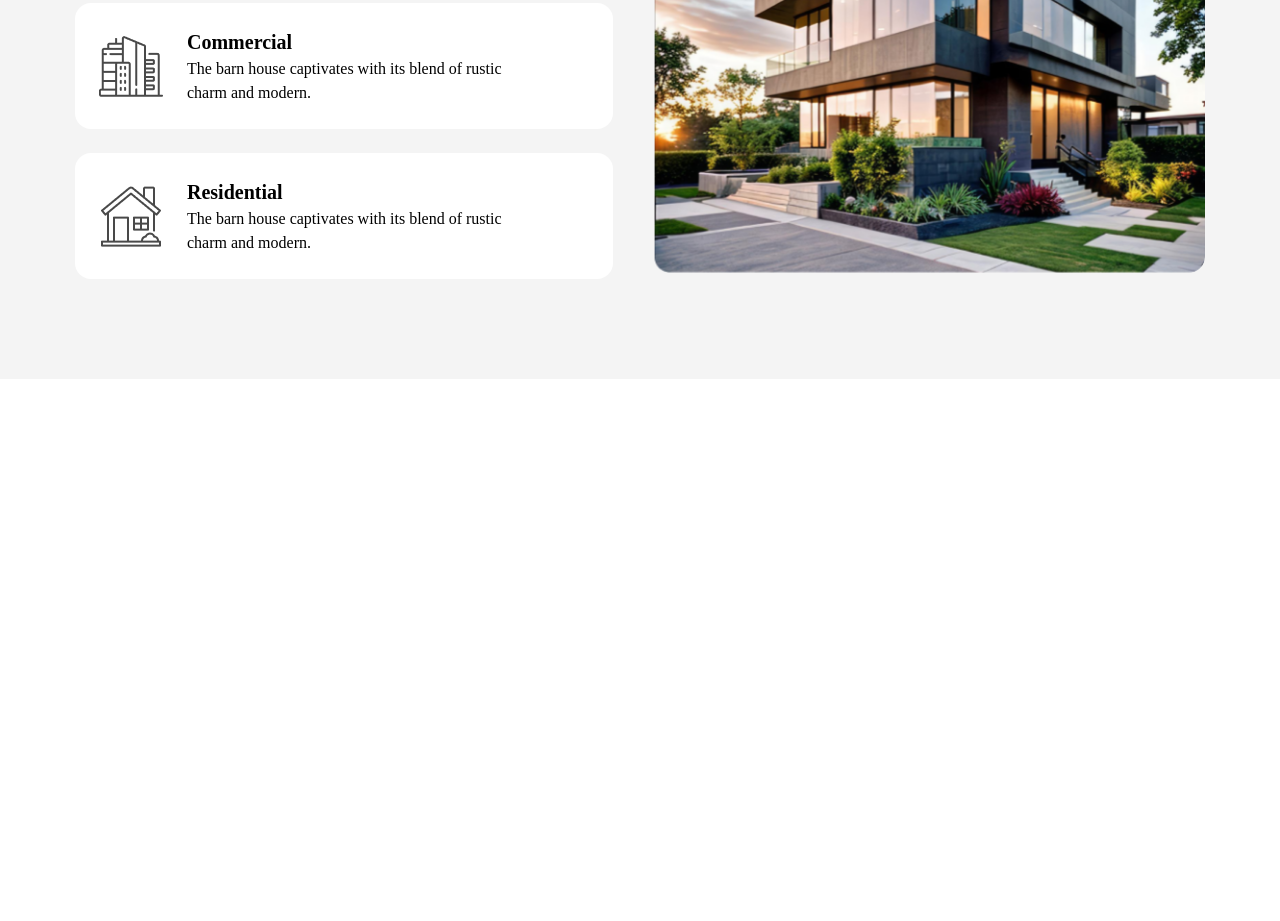
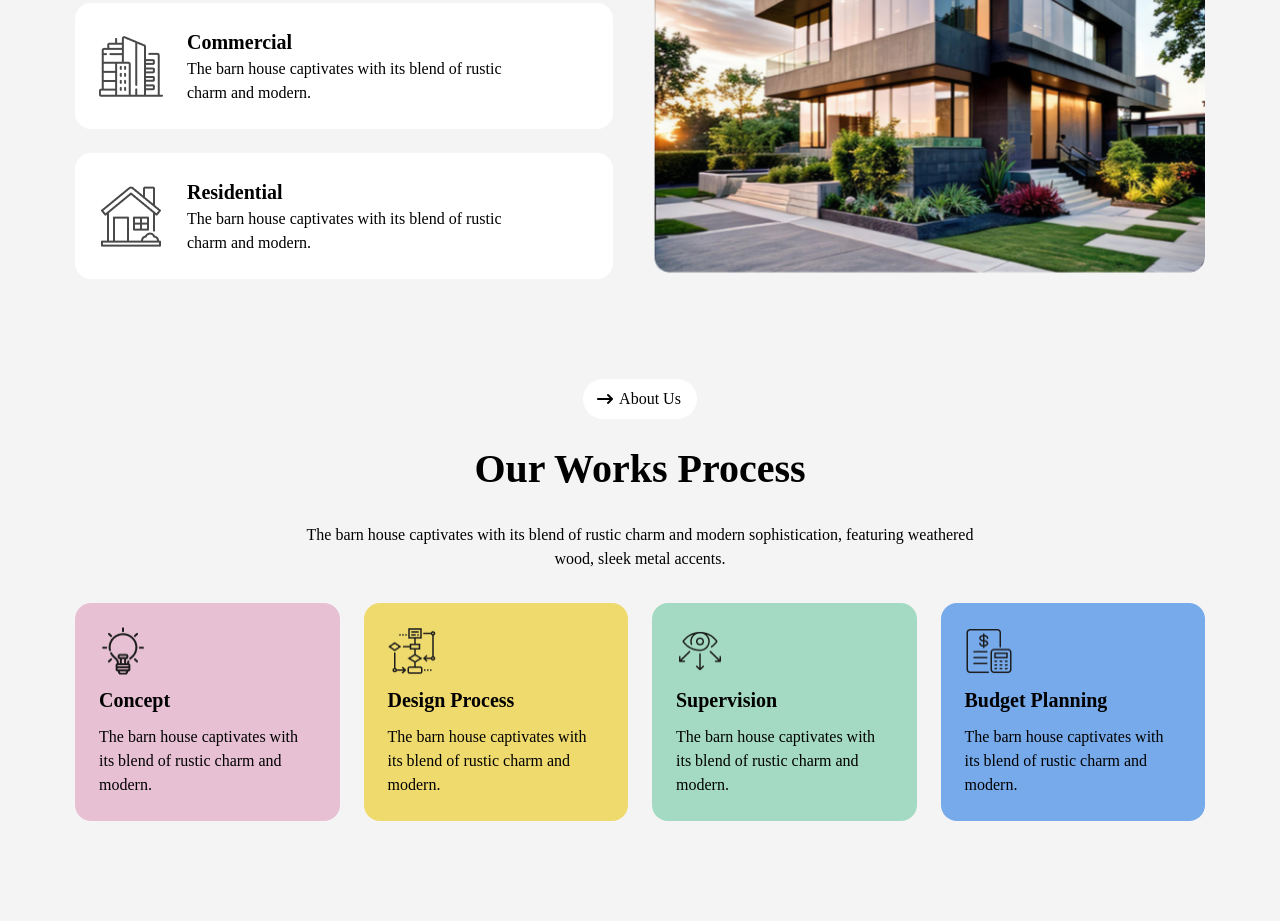
Before and after one commit to sakil-ahmed/B10A3, a plain HTML site: page index.html in a window 1280 px wide. Shown: the part 1308-2229 px from the top of the page. Before the commit the page ends 1687 px from the top, so only its background shows below. Drawn offline with nearby package versions, Linux system fonts and the light colour scheme; files whose address does not match are found by name.

Commit message:
add work process section

```diff
--- a/index.html
+++ b/index.html
@@ -202,6 +202,91 @@
       </section>
 
       <!-- About us  -->
+
+      <!-- Work process section -->
+      <section class="bg-[#f4f4f4] pb-[100px]">
+        <div class="max-w-[1170px] w-full mx-auto px-5">
+          <button
+            class="py-2 px-4 flex items-center justify-center gap-2 bg-white rounded-[24px] mx-auto mb-5"
+          >
+            <i class="fa-solid fa-arrow-down-long -rotate-[90deg]"></i>
+            <span>About Us</span>
+          </button>
+          <h2
+            class="w-full text-[24px] md:text-[32px] lg:text-[40px] font-bold text-center mb-[24px]"
+          >
+            Our Works Process
+          </h2>
+          <p
+            class="max-w-[678px] w-full text-center max-sm:text-[14px] mx-auto"
+          >
+            The barn house captivates with its blend of rustic charm and modern
+            sophistication, featuring weathered wood, sleek metal accents.
+          </p>
+
+          <div
+            class="grid grid-cols-1 md:grid-cols-2 lg:grid-cols-4 gap-4 md:gap-5 lg:gap-6 pt-6 lg:pt-8"
+          >
+            <div
+              class="flex flex-col gap-[10px] rounded-[16px] bg-[#E7C1D3] p-6"
+            >
+              <img
+                src="./assets/concept.png"
+                alt=""
+                class="w-[48px] h-[48px]"
+              />
+              <h4 class="text-[20px] font-extrabold">Concept</h4>
+              <p>
+                The barn house captivates with its blend of rustic charm and
+                modern.
+              </p>
+            </div>
+
+            <div
+              class="flex flex-col gap-[10px] rounded-[16px] bg-[#EFDA6E] p-6"
+            >
+              <img
+                src="./assets/flow-chart.png"
+                alt=""
+                class="w-[48px] h-[48px]"
+              />
+              <h4 class="text-[20px] font-extrabold">Design Process</h4>
+              <p>
+                The barn house captivates with its blend of rustic charm and
+                modern.
+              </p>
+            </div>
+
+            <div
+              class="flex flex-col gap-[10px] rounded-[16px] bg-[#A4DAC3] p-6"
+            >
+              <img src="./assets/vision.png" alt="" class="w-[48px] h-[48px]" />
+              <h4 class="text-[20px] font-extrabold">Supervision</h4>
+              <p>
+                The barn house captivates with its blend of rustic charm and
+                modern.
+              </p>
+            </div>
+
+            <div
+              class="flex flex-col gap-[10px] rounded-[16px] bg-[#77AAEA] p-6"
+            >
+              <img
+                src="./assets/budget-planning.png"
+                alt=""
+                class="w-[48px] h-[48px]"
+              />
+              <h4 class="text-[20px] font-extrabold">Budget Planning</h4>
+              <p>
+                The barn house captivates with its blend of rustic charm and
+                modern.
+              </p>
+            </div>
+          </div>
+        </div>
+      </section>
+
+      <!-- Work process section -->
     </div>
   </body>
 </html>
```
